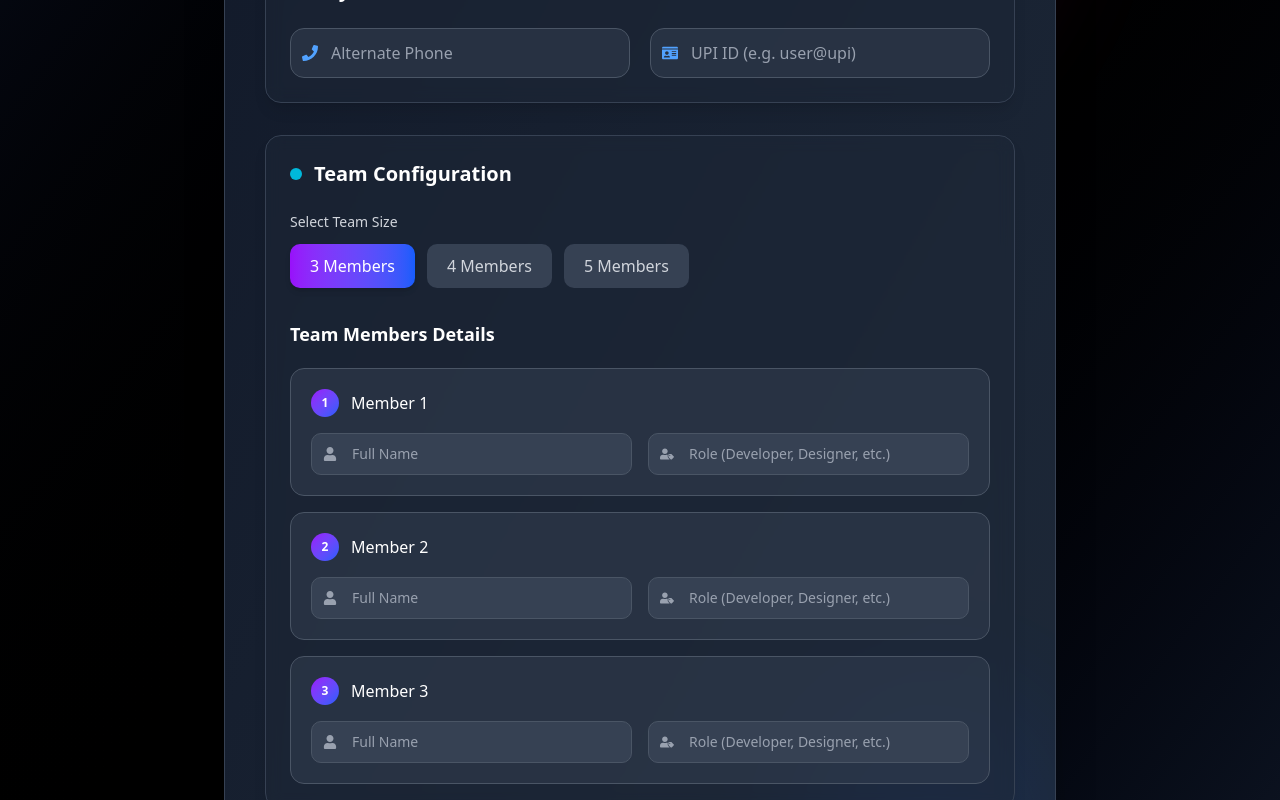
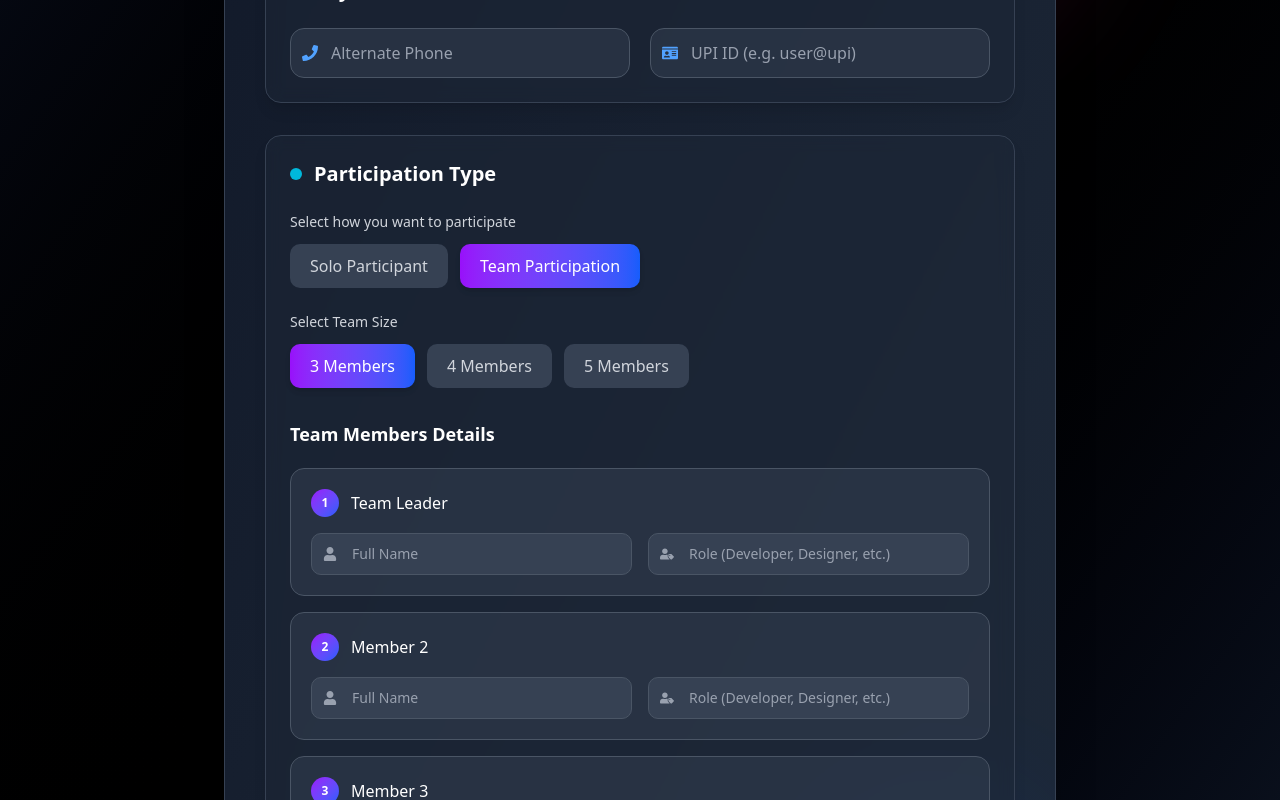
Before and after one commit to navokta/Bytewar-v2, a Next.js app: page /enroll in a window 1280 px wide. Shown: the part 720-1520 px from the top of the page. Built offline with nearby package versions, Linux system fonts and the light colour scheme.

Commit message:
Add solo in enroll

```diff
--- a/app/enroll/page.js
+++ b/app/enroll/page.js
@@ -7,6 +7,7 @@ import Footer from "@/components/Footer";
 
 export default function WowEnrollForm() {
   const router = useRouter();
+  const [participationType, setParticipationType] = useState("team"); // 'solo' or 'team'
   const [teamSize, setTeamSize] = useState(3);
 
   const [formData, setFormData] = useState({
@@ -30,11 +31,18 @@ export default function WowEnrollForm() {
         const fullMembersArray = Array(5).fill({ name: "", role: "" }).map((_, index) => {
           return parsedData.members?.[index] ? { ...parsedData.members[index] } : { name: "", role: "" };
         });
+
+        // Determine participation type from saved data
+        const savedType = parsedData.members && parsedData.members.length === 1 ? "solo" : "team";
+
         setFormData({
           ...parsedData,
           members: fullMembersArray
         });
-        if (parsedData.members) {
+
+        setParticipationType(savedType);
+
+        if (savedType === "team" && parsedData.members) {
           const filledMembers = parsedData.members.filter(member => member.name || member.role);
           setTeamSize(Math.max(3, Math.min(5, filledMembers.length)));
         }
@@ -71,9 +79,12 @@ export default function WowEnrollForm() {
     setIsSaving(true);
     setSaveSuccess(false);
 
+    // Prepare submission data based on participation type
     const submissionData = {
       ...formData,
-      members: formData.members.slice(0, teamSize)
+      members: participationType === "solo"
+        ? [formData.members[0]] // Only include the first member for solo
+        : formData.members.slice(0, teamSize) // Include selected team size for team
     };
 
     try {
@@ -115,10 +126,12 @@ export default function WowEnrollForm() {
                   <FaUser className="text-2xl text-white" />
                 </div>
                 <h2 className="text-3xl md:text-4xl font-bold text-white mb-2">
-              Team Registration
+                  {participationType === "solo" ? "Solo Registration" : "Team Registration"}
                 </h2>
                 <p className="text-gray-300 max-w-md mx-auto">
-              Join the ultimate coding battle with your team
+                  {participationType === "solo"
+                    ? "Join the ultimate coding battle on your own"
+                    : "Join the ultimate coding battle with your team"}
                 </p>
               </div>
 
@@ -142,7 +155,7 @@ export default function WowEnrollForm() {
                           value={formData.name}
                           onChange={handleInputChange}
                           required
-                      placeholder="Team Leader Name"
+                          placeholder={participationType === "solo" ? "Your Name" : "Team Leader Name"}
                           className="w-full pl-10 pr-4 py-3 bg-gray-700/50 border border-gray-600 rounded-xl text-white placeholder-gray-400 focus:outline-none focus:ring-2 focus:ring-purple-500/50 focus:border-purple-500 transition-all duration-300"
                         />
                       </div>
@@ -157,7 +170,7 @@ export default function WowEnrollForm() {
                           value={formData.email}
                           onChange={handleInputChange}
                           required
-                      placeholder="Leader Email"
+                          placeholder={participationType === "solo" ? "Your Email" : "Leader Email"}
                           className="w-full pl-10 pr-4 py-3 bg-gray-700/50 border border-gray-600 rounded-xl text-white placeholder-gray-400 focus:outline-none focus:ring-2 focus:ring-purple-500/50 focus:border-purple-500 transition-all duration-300"
                         />
                       </div>
@@ -174,11 +187,12 @@ export default function WowEnrollForm() {
                           value={formData.phone}
                           onChange={handleInputChange}
                           required
-                      placeholder="Leader Phone"
+                          placeholder={participationType === "solo" ? "Your Phone" : "Leader Phone"}
                           className="w-full pl-10 pr-4 py-3 bg-gray-700/50 border border-gray-600 rounded-xl text-white placeholder-gray-400 focus:outline-none focus:ring-2 focus:ring-purple-500/50 focus:border-purple-500 transition-all duration-300"
                         />
                       </div>
 
+                      {participationType === "team" && (
                         <div className="relative">
                           <div className="absolute inset-y-0 left-0 pl-3 flex items-center pointer-events-none">
                             <FaUsers className="text-purple-400" />
@@ -193,6 +207,7 @@ export default function WowEnrollForm() {
                             className="w-full pl-10 pr-4 py-3 bg-gray-700/50 border border-gray-600 rounded-xl text-white placeholder-gray-400 focus:outline-none focus:ring-2 focus:ring-purple-500/50 focus:border-purple-500 transition-all duration-300"
                           />
                         </div>
+                      )}
                     </div>
                   </div>
                 </div>
@@ -236,13 +251,46 @@ export default function WowEnrollForm() {
                   </div>
                 </div>
 
-            {/* Team Configuration */}
+                {/* Participation Type Selector */}
                 <div className="bg-gray-800/50 backdrop-blur-sm rounded-2xl p-6 border border-gray-700 shadow-lg">
                   <h3 className="text-xl font-bold text-white mb-6 flex items-center gap-3">
                     <div className="w-3 h-3 rounded-full bg-cyan-500"></div>
-                <span>Team Configuration</span>
+                    <span>Participation Type</span>
                   </h3>
 
+                  <div className="mb-6">
+                    <label className="block text-gray-300 mb-3 text-sm font-medium">
+                      Select how you want to participate
+                    </label>
+                    <div className="flex flex-wrap gap-3">
+                      <button
+                        type="button"
+                        onClick={() => setParticipationType("solo")}
+                        className={`px-5 py-2.5 rounded-lg font-medium transition-all duration-300 ${
+                          participationType === "solo"
+                            ? 'bg-gradient-to-r from-purple-600 to-blue-600 text-white shadow-md'
+                            : 'bg-gray-700 text-gray-300 hover:bg-gray-600'
+                        }`}
+                      >
+                        Solo Participant
+                      </button>
+                      <button
+                        type="button"
+                        onClick={() => setParticipationType("team")}
+                        className={`px-5 py-2.5 rounded-lg font-medium transition-all duration-300 ${
+                          participationType === "team"
+                            ? 'bg-gradient-to-r from-purple-600 to-blue-600 text-white shadow-md'
+                            : 'bg-gray-700 text-gray-300 hover:bg-gray-600'
+                        }`}
+                      >
+                        Team Participation
+                      </button>
+                    </div>
+                  </div>
+
+                  {/* Team Configuration (only shown for team participation) */}
+                  {participationType === "team" && (
+                    <>
                       {/* Team Size Selector */}
                       <div className="mb-8">
                         <label className="block text-gray-300 mb-3 text-sm font-medium">
@@ -283,7 +331,7 @@ export default function WowEnrollForm() {
                                   <div className="w-7 h-7 rounded-full bg-gradient-to-br from-purple-600 to-blue-600 flex items-center justify-center text-xs font-bold">
                                     {index + 1}
                                   </div>
-                          Member {index + 1}
+                                  {index === 0 ? "Team Leader" : `Member ${index + 1}`}
                                 </h5>
                                 <div className="grid grid-cols-1 md:grid-cols-2 gap-4">
                                   <div className="relative">
@@ -318,6 +366,50 @@ export default function WowEnrollForm() {
                           })}
                         </div>
                       </div>
+                    </>
+                  )}
+
+                  {/* Solo Participant Fields (only shown for solo participation) */}
+                  {participationType === "solo" && (
+                    <div className="space-y-4">
+                      <div className="p-5 bg-gray-700/50 rounded-xl border border-gray-600 transition-all duration-300 hover:bg-gray-700/70">
+                        <h5 className="font-medium text-white mb-4 flex items-center gap-3">
+                          <div className="w-7 h-7 rounded-full bg-gradient-to-br from-purple-600 to-blue-600 flex items-center justify-center text-xs font-bold">
+                            1
+                          </div>
+                          Your Details
+                        </h5>
+                        <div className="grid grid-cols-1 md:grid-cols-2 gap-4">
+                          <div className="relative">
+                            <div className="absolute inset-y-0 left-0 pl-3 flex items-center pointer-events-none">
+                              <FaUser className="text-gray-400 text-sm" />
+                            </div>
+                            <input
+                              type="text"
+                              value={formData.members[0]?.name || ""}
+                              onChange={(e) => handleMemberChange(0, 'name', e.target.value)}
+                              required
+                              placeholder="Full Name"
+                              className="w-full pl-10 pr-4 py-2.5 bg-gray-700 border border-gray-600 rounded-lg text-white placeholder-gray-400 text-sm focus:outline-none focus:ring-2 focus:ring-purple-500/50 focus:border-purple-500 transition-all duration-300"
+                            />
+                          </div>
+                          <div className="relative">
+                            <div className="absolute inset-y-0 left-0 pl-3 flex items-center pointer-events-none">
+                              <FaUserTag className="text-gray-400 text-sm" />
+                            </div>
+                            <input
+                              type="text"
+                              value={formData.members[0]?.role || ""}
+                              onChange={(e) => handleMemberChange(0, 'role', e.target.value)}
+                              required
+                              placeholder="Your Role (Developer, Designer, etc.)"
+                              className="w-full pl-10 pr-4 py-2.5 bg-gray-700 border border-gray-600 rounded-lg text-white placeholder-gray-400 text-sm focus:outline-none focus:ring-2 focus:ring-purple-500/50 focus:border-purple-500 transition-all duration-300"
+                            />
+                          </div>
+                        </div>
+                      </div>
+                    </div>
+                  )}
                 </div>
 
                 {/* Submit Button */}
@@ -353,7 +445,6 @@ export default function WowEnrollForm() {
           </div>
         </div>
 
-
         <style jsx>{`
           @keyframes fadeIn {
             from { opacity: 0; transform: translateY(10px); }
@@ -362,6 +453,29 @@ export default function WowEnrollForm() {
           .animate-fadeIn {
             animation: fadeIn 0.3s ease-out forwards;
           }
+             @keyframes gradient-x {
+          0%, 100% { background-position: 0% 50%; }
+          50% { background-position: 100% 50%; }
+        }
+        .animate-gradient-x {
+          background-size: 200% 200%;
+          animation: gradient-x 3s ease infinite;
+        }
+        .animate-blob {
+          animation: blob 7s infinite;
+        }
+        .animation-delay-2000 {
+          animation-delay: 2s;
+        }
+        .animation-delay-4000 {
+          animation-delay: 4s;
+        }
+        @keyframes blob {
+          0% { transform: translate(0px, 0px) scale(1); }
+          33% { transform: translate(30px, -50px) scale(1.1); }
+          66% { transform: translate(-20px, 20px) scale(0.9); }
+          100% { transform: translate(0px, 0px) scale(1); }
+        }
         `}</style>
       </div>
       <Footer />
```
Lines whose indentation alone changed are shown as unchanged.
